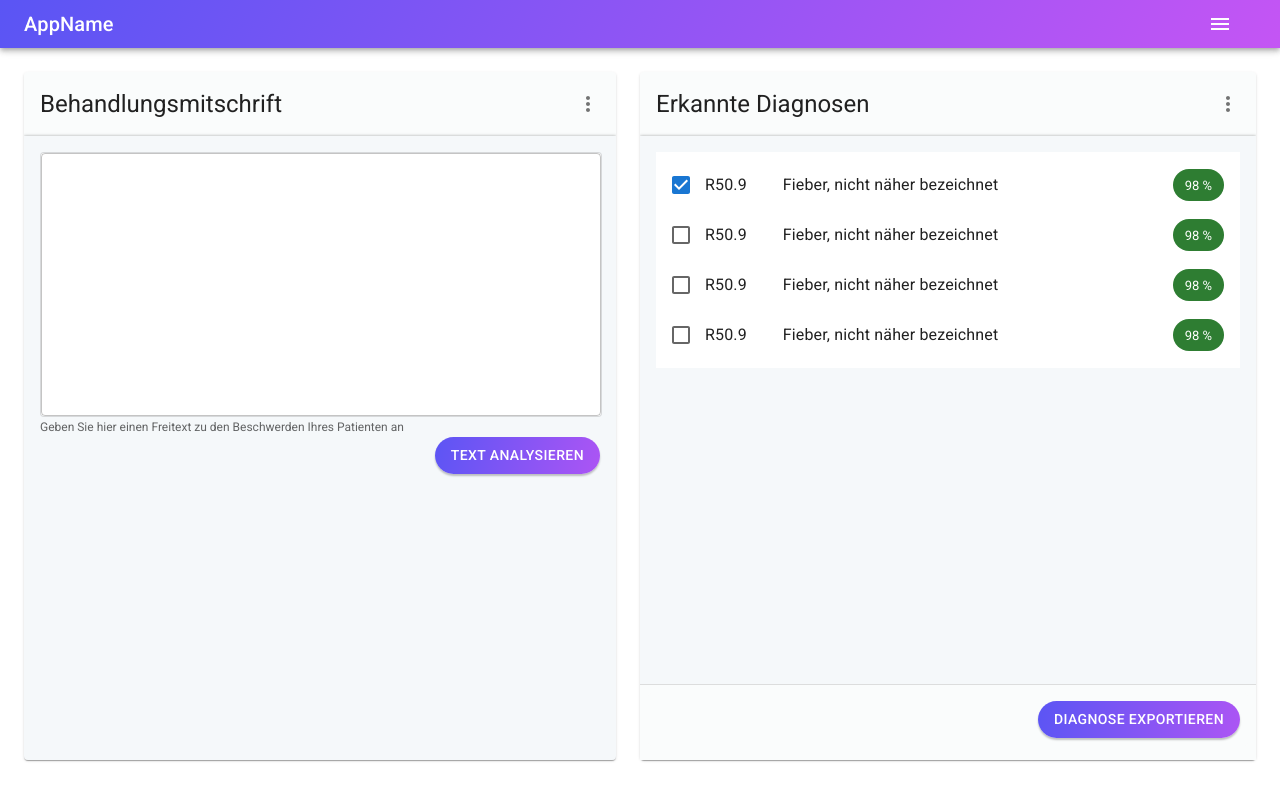
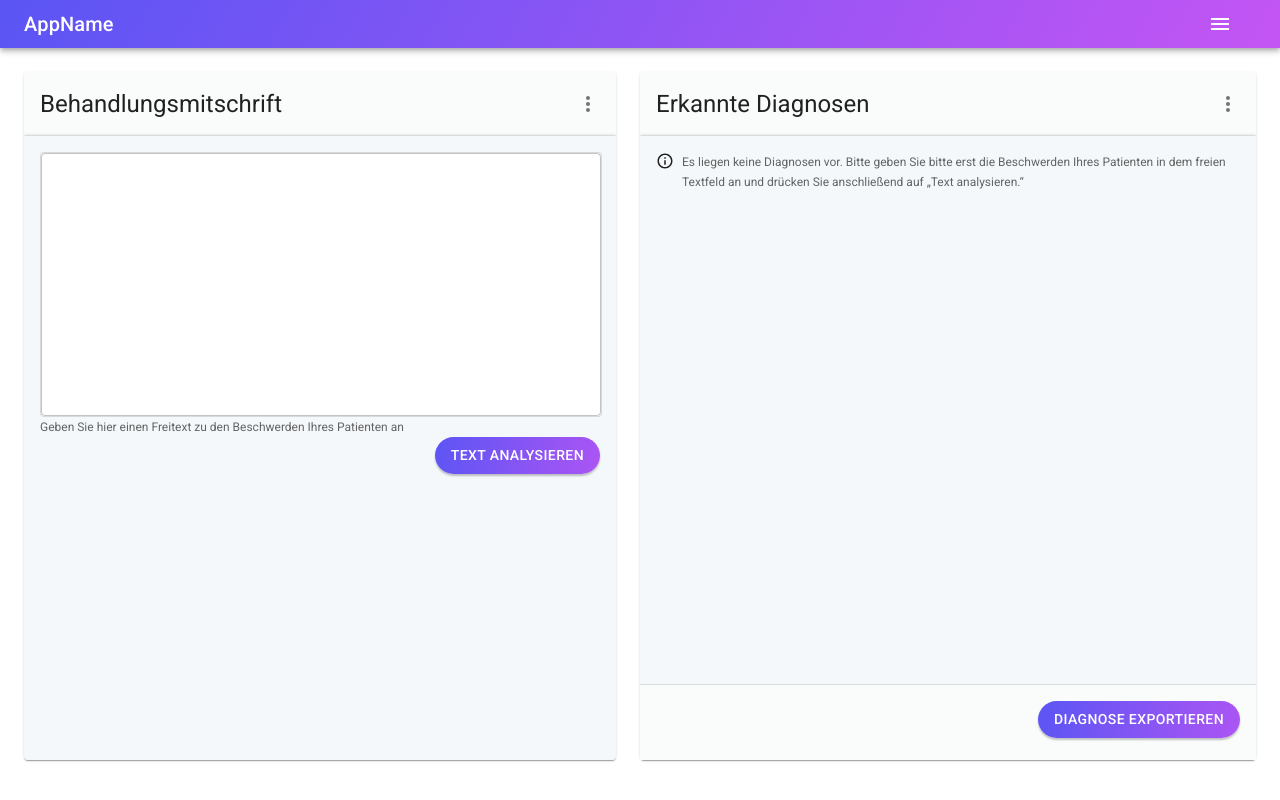
Before and after one commit to chami98/Mediverse, a React (Create React App) app: page / in a window 1280 px wide. Built offline with nearby package versions, Linux system fonts and the light colour scheme.

Commit message:
Fixed issues related to the analyse button

```diff
--- a/src/Components/OutputDataContainer.js
+++ b/src/Components/OutputDataContainer.js
@@ -39,7 +39,7 @@ const OutputDataContainer = ({ symtoms }) => {
           }}
         >
           <CardContent>
-            {!symtoms ? (
+            {!symtoms === undefined || symtoms.length == 0 ? (
               <Stack
                 direction="row"
                 justifyContent="center"
@@ -68,7 +68,9 @@ const OutputDataContainer = ({ symtoms }) => {
               </Stack>
             ) : null}
 
-            {symtoms ? <DetectedDiagnoses /> : null}
+            {!symtoms === undefined || !symtoms.length == 0 ? (
+              <DetectedDiagnoses />
+            ) : null}
           </CardContent>
           <Box
             sx={{
```
